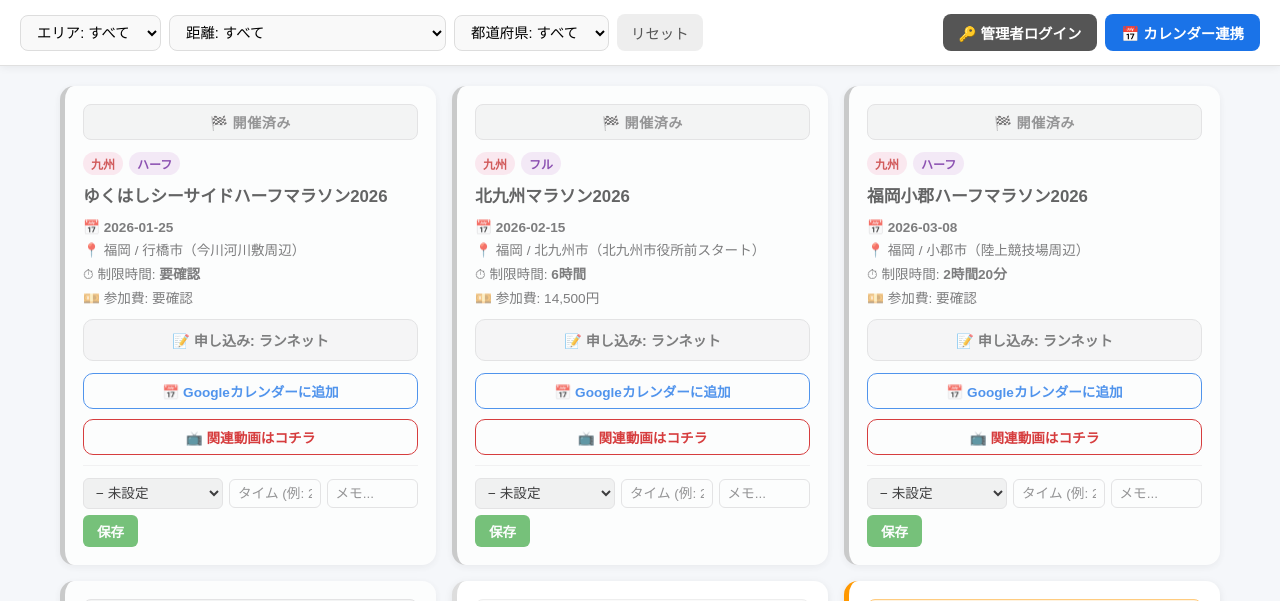
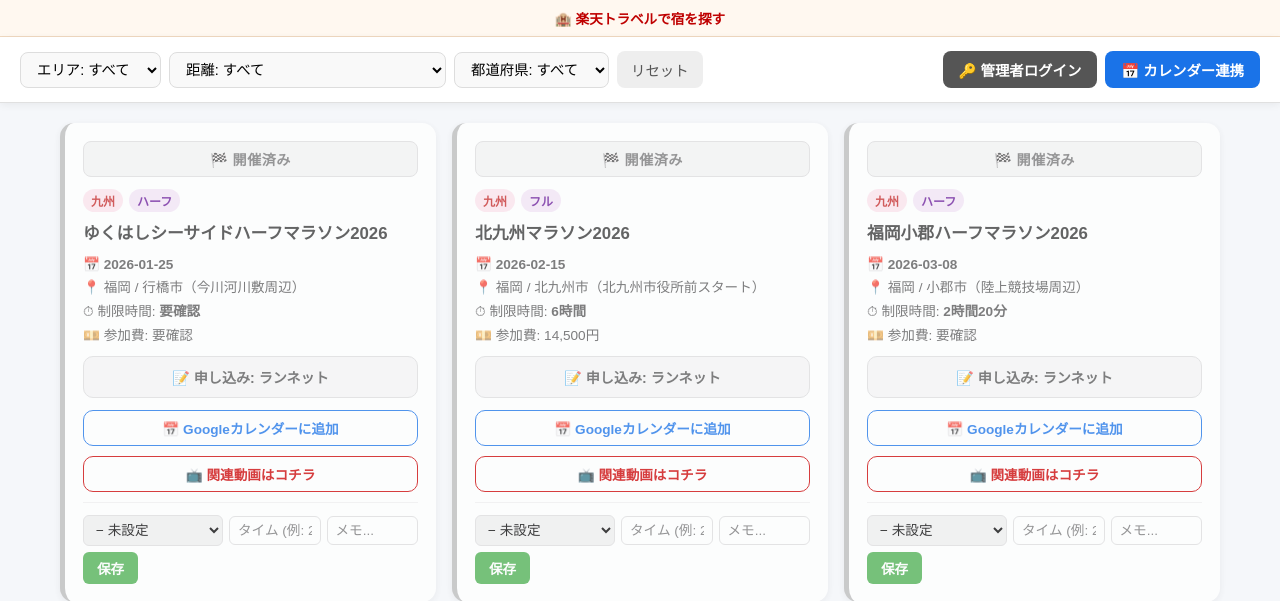
Before and after one commit to OhABE/oh-marathon-calendar, a FastAPI app: page / in a window 1280 px wide. Shown: the part 139-740 px from the top of the page. Run offline with FastAPI, Linux system fonts and the light colour scheme; data comes from the database, SQL or seed files in the repository.

Commit message:
楽天トラベルアフィリエイトリンクをヘッダー下に追加
Co-Authored-By: Claude Sonnet 4.6 <noreply@anthropic.com>

```diff
--- a/static/css/style.css
+++ b/static/css/style.css
@@ -270,6 +270,11 @@ header h1 { font-size: 2rem; font-weight: 900; letter-spacing: 1px; }
 /* Toast */
 .toast { position: fixed; bottom: 24px; right: 24px; background: #333; color: white; padding: 12px 20px; border-radius: 10px; font-size: 0.9rem; z-index: 300; box-shadow: 0 4px 16px rgba(0,0,0,0.3); }
 
+/* Affiliate bar */
+.affiliate-bar { background: #fff8f0; border-bottom: 1px solid #f0d9c0; text-align: center; padding: 8px 16px; font-size: 0.85rem; }
+.affiliate-bar a { color: #bf0000; font-weight: bold; text-decoration: none; }
+.affiliate-bar a:hover { text-decoration: underline; }
+
 /* Footer */
 footer { text-align: center; padding: 24px; color: #aaa; font-size: 0.8rem; margin-top: 40px; }
 
--- a/templates/index.html
+++ b/templates/index.html
@@ -14,6 +14,10 @@
     <p class="subtitle">中国・九州エリアのマラソン・ウルトラ・トレイルラン情報<br><small style="opacity:0.8;font-size:0.78rem;">詳しくは各お申し込みサイトをご確認ください</small></p>
   </div>
 </header>
+
+<div class="affiliate-bar">
+  <a href="https://hb.afl.rakuten.co.jp/hgc/532721a3.daf12102.532721a4.b5dd6b93/?pc=https%3A%2F%2Ftravel.rakuten.co.jp%2F&link_type=text&ut=eyJwYWdlIjoidXJsIiwidHlwZSI6InRleHQiLCJjb2wiOjF9" target="_blank" rel="nofollow sponsored noopener">🏨 楽天トラベルで宿を探す</a>
+</div>
 
 <main>
   <!-- フィルター -->
```
